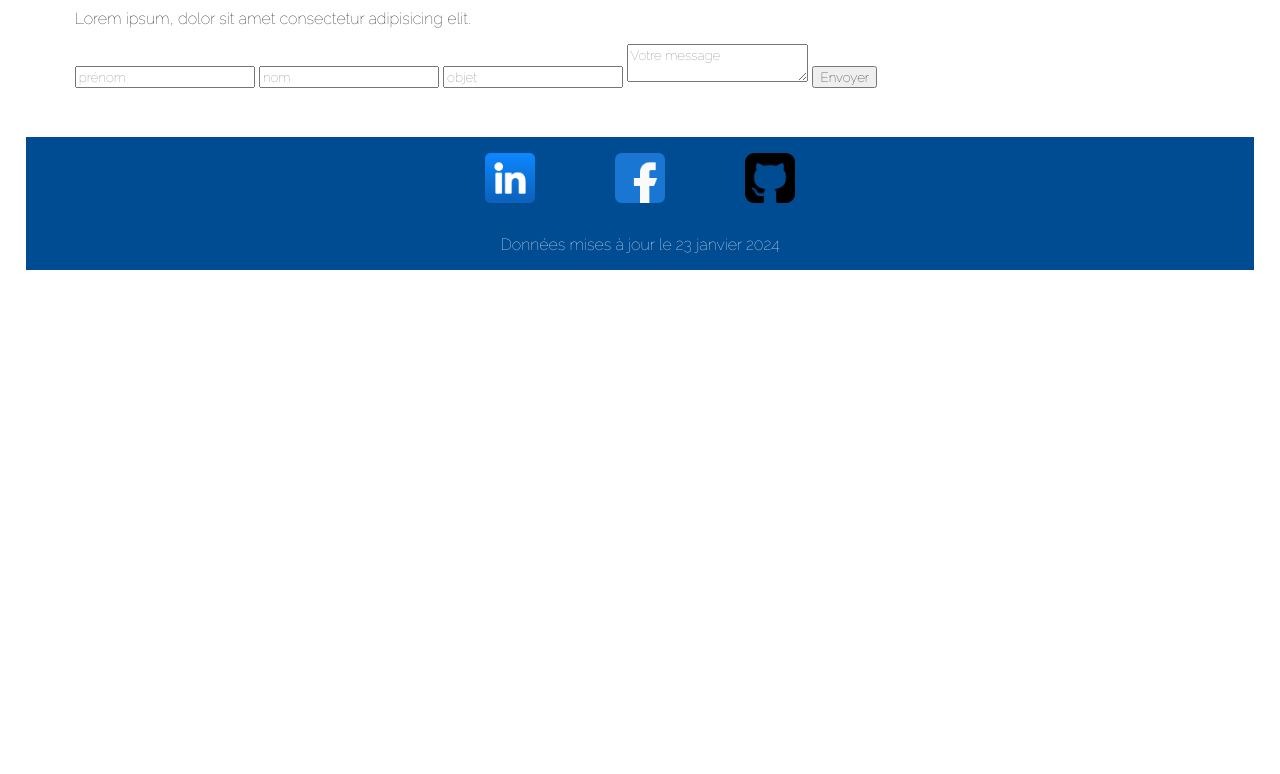
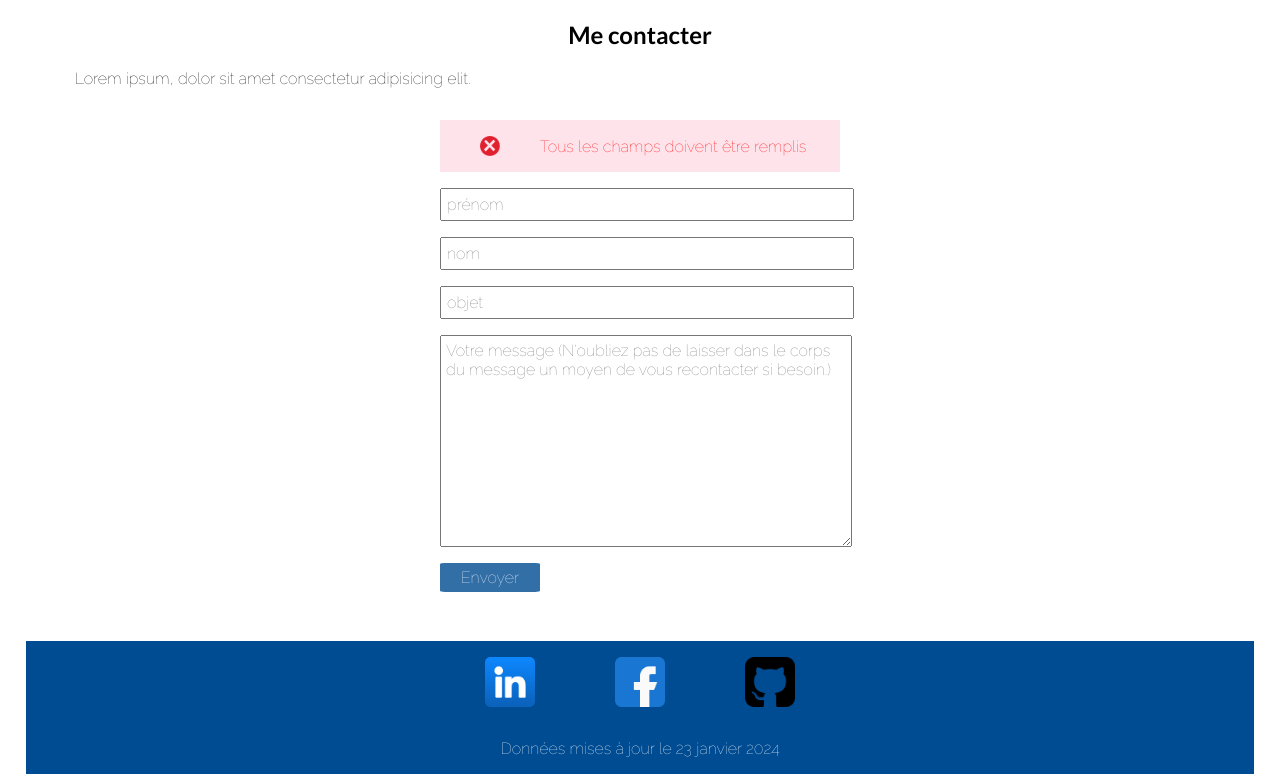
Before and after one commit to julien-turck/portfolio, a plain HTML site: page index.html in a window 1280 px wide. Shown: the part 979-1753 px from the top of the page. Before the commit the page ends 1249 px from the top, so only its background shows below. Drawn offline with Linux system fonts and the light colour scheme; files whose address does not match are found by name.

Commit message:
add style of form + add images + correctings

```diff
--- a/assets/CSS/style.css
+++ b/assets/CSS/style.css
@@ -78,6 +78,7 @@ h2{
 #qui_suis_je_global{
     display: flex;
     flex-direction: column;
+    padding-bottom: 30px;
 }
 
 #presentation{
@@ -105,6 +106,7 @@ h2{
     display:flex;
     flex-direction: column;
     background-color: rgba(0, 76, 146, 0.2);
+    padding-bottom: 30px;
 }
 .projects{
     display:flex;
@@ -146,7 +148,70 @@ h2{
     z-index:0;
     width:100%;
     height:100%;
+    font-size: 4.5rem;
     display: none;
+}
+
+.card__overlay a{
+    color: white;
+    text-decoration: none;
+    display: flex;
+    align-items: center;
+    justify-content: center;
+    flex:1;
+    height:100%;
+}
+
+.error {
+    max-width: 400px;
+    margin: 2rem auto 0 auto;
+    color: red;
+    background-color: rgba(255,227,235,1);
+    display: flex;
+    align-items: center;
+}
+
+#box_icone{
+    width: 20px;
+    height: 20px;
+}
+
+#icone_error{
+    width: 100%;
+    height: 100%;
+    object-fit: cover;
+}
+
+.form {
+    max-width: 400px;
+    margin: 1rem auto 0 auto;
+}
+
+.form input, .form textarea {
+    display: block;
+    width: 100%;
+    padding: 5px;
+    margin-bottom: 1rem;
+    font-size: 1rem;
+}
+
+.form textarea {
+    min-height: 200px;
+}
+
+#envoyer {
+    border: none;
+    border-radius: 5%;
+    background-color: rgba(0, 76, 146, 0.8);
+    color: white;
+    width: auto;
+    min-width: 100px;
+    font-size: 1rem;
+}
+
+#envoyer:hover{
+    cursor:pointer;
+    background-color: rgba(0, 76, 146, 0.4);
 }
 
 footer{
--- a/index.html
+++ b/index.html
@@ -92,7 +92,13 @@
                     <h2 id="Me-contacter">Me contacter</h2>
                     <p>Lorem ipsum, dolor sit amet consectetur adipisicing elit.</p>
                 </div>
-                <form action="">
+                <div class="error">
+                    <figure id="box_icone">
+                        <img id="icone_error" src="assets/pictures/error.png" alt="croix signalant une erreur">
+                    </figure>
+                    <p>Tous les champs doivent être remplis</p>
+                </div>
+                <form class="form" action="">
                     <label for="firstname">
                         <input type="text" name="firstname" id="firstname" placeholder="prénom">
                     </label>
@@ -103,9 +109,9 @@
                         <input type="text" name="object" id="object" placeholder="objet">
                     </label>
                     <label for="firstname">
-                        <textarea name="message" id="message" placeholder="Votre message"></textarea>
+                        <textarea name="message" id="message" placeholder="Votre message (N'oubliez pas de laisser dans le corps du message un moyen de vous recontacter si besoin.)"></textarea>
                     </label>
-                    <input type="submit" value="Envoyer">
+                    <input type="submit" id="envoyer" value="Envoyer">
                 </form>
             </section>
         </article>
```
Also changed, not shown: assets/pictures/error.png (added), assets/pictures/logo.png.
